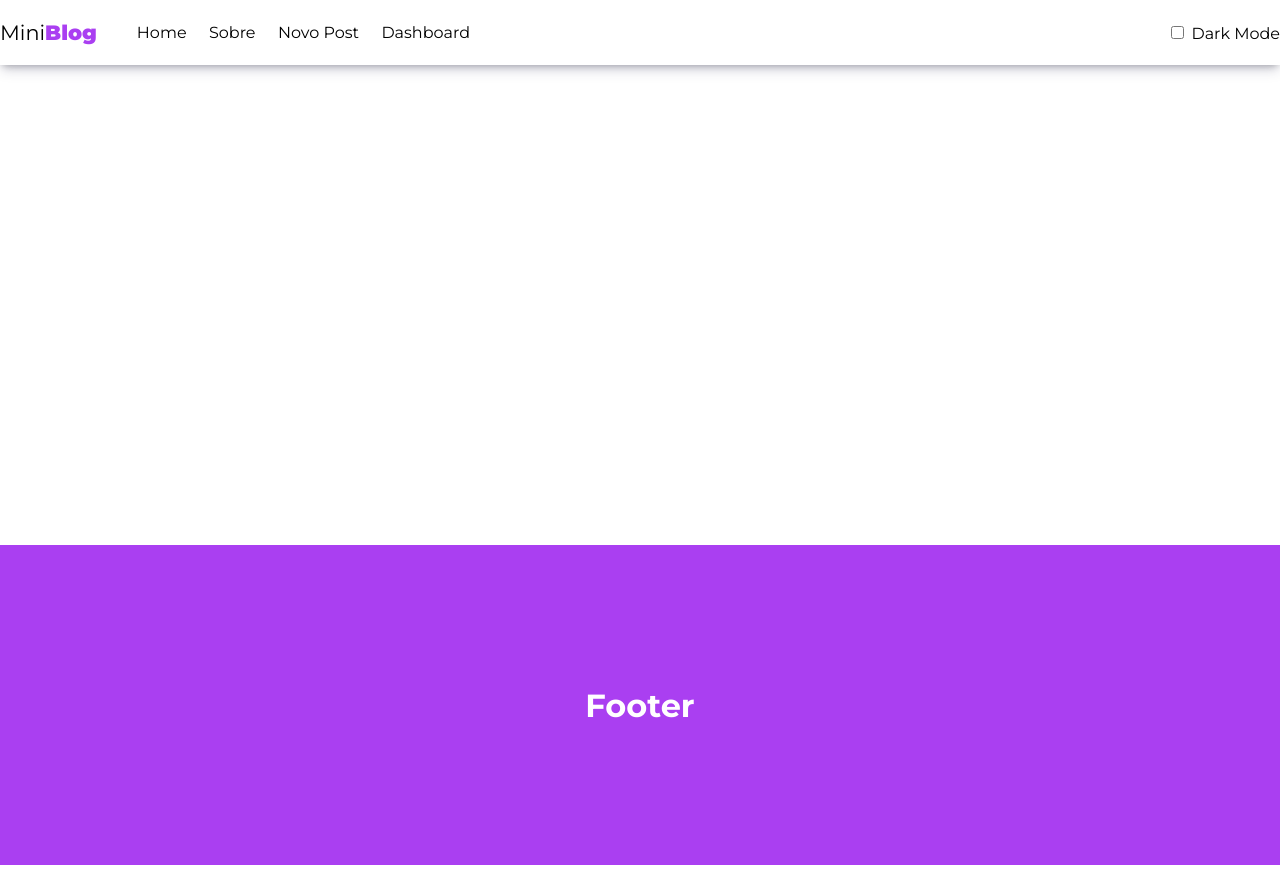
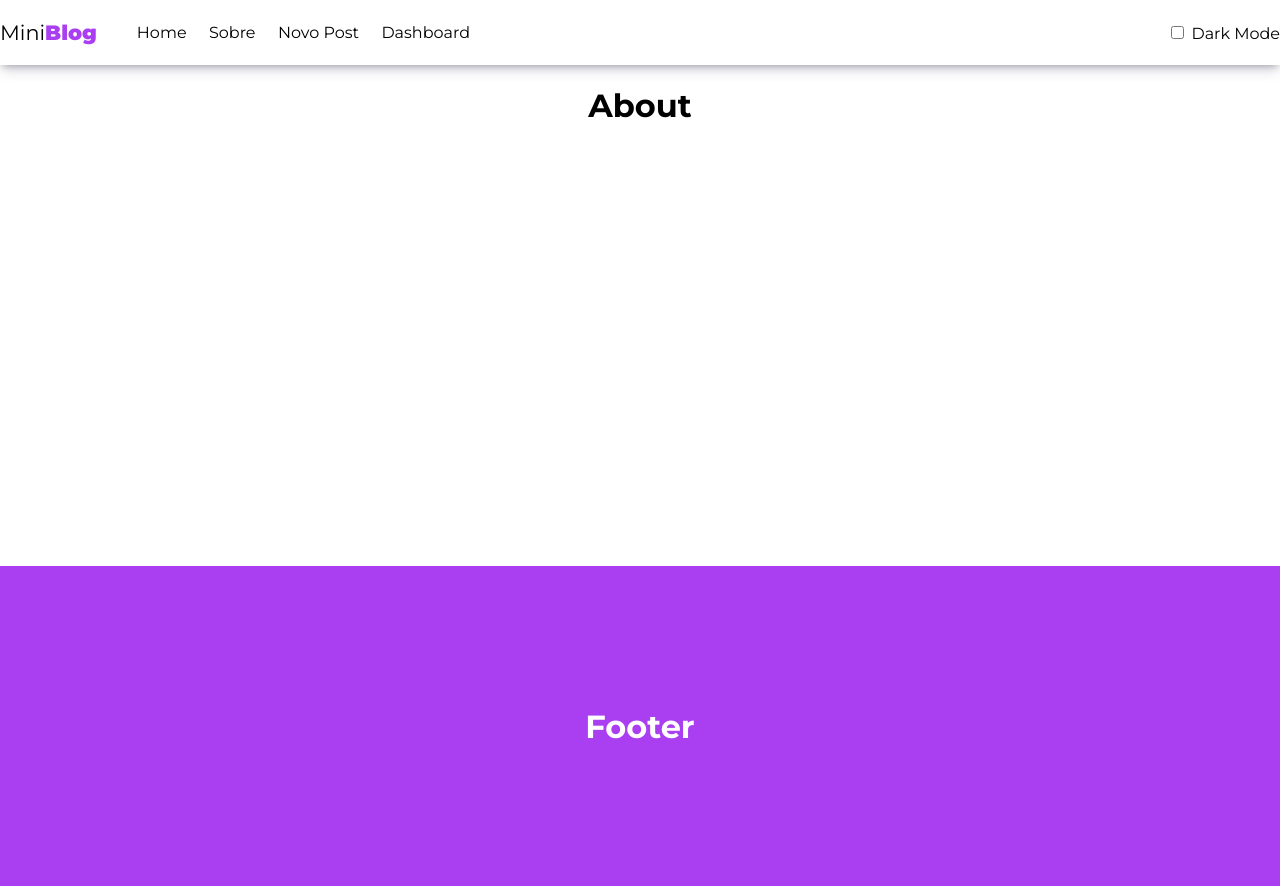
Before and after one commit to fabio2g/miniblog, a React (Create React App) app: page /sobre in a window 1280 px wide. Before the commit the page ends 865 px from the top, so only its background shows below. Built offline with nearby package versions, Linux system fonts and the light colour scheme.

Commit message:
criado a rota da página sobre

```diff
--- a/src/App.js
+++ b/src/App.js
@@ -4,7 +4,8 @@ import "./App.css";
 import Footer from "./components/Footer/Footer";
 import Navbar from "./components/Navbar/Navbar";
 import { ThemeProvider } from "./context/ThemeContext";
-import Home from "./Home/Home";
+import { About } from "./pages/About/About";
+import Home from "./pages/Home/Home";
 
 function App() {
     const [theme, setTheme] = useState(true);
@@ -20,6 +21,7 @@ function App() {
                 <div className="container">
                     <Routes>
                         <Route path="/" element={<Home />} />
+                        <Route path="/sobre" element={<About />} />
                     </Routes>
                 </div>
                 <Footer theme={theme} />
--- a/src/components/Navbar/Navbar.js
+++ b/src/components/Navbar/Navbar.js
@@ -22,7 +22,7 @@ const Navbar = ({ themeState }) => {
                             <NavLink to={"/"}>Home</NavLink>
                         </li>
                         <li>
-                            <NavLink to={"/"}>Sobre</NavLink>
+                            <NavLink to={"/sobre"}>Sobre</NavLink>
                         </li>
                         <li>
                             <NavLink to={"/"}>Novo Post</NavLink>
--- /dev/null
+++ b/src/pages/About/About.js
@@ -0,0 +1,9 @@
+import styles from "./About.module.css";
+
+export const About = () => {
+    return (
+        <div>
+            <h1>About</h1>
+        </div>
+    );
+};
```
Also changed, not shown: src/pages/About/About.module.css (added), src/pages/Home/Home.js (renamed from src/Home/Home.js), src/pages/Home/Home.module.css (added).
